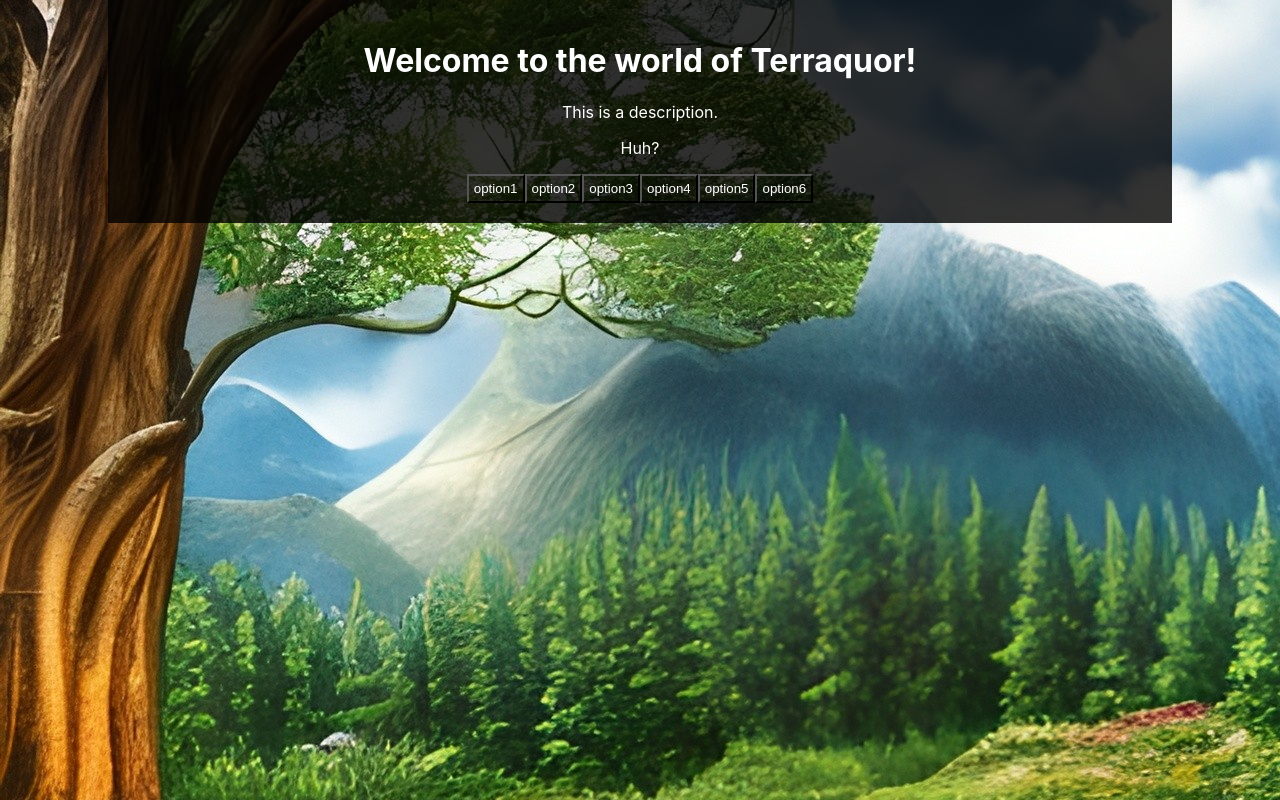
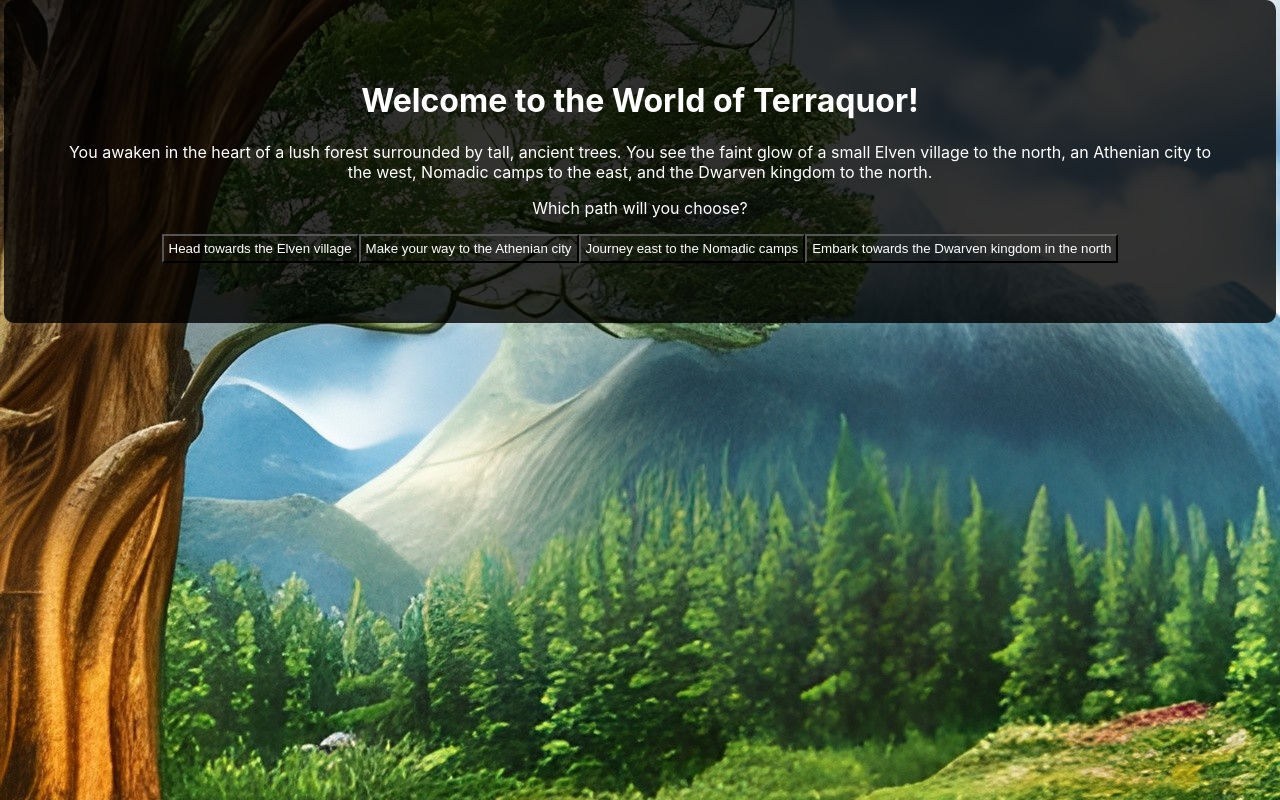
Before and after one commit to JordanHassy/ReactApp, a React (Create React App) app: page / in a window 1280 px wide. Built offline with nearby package versions, Linux system fonts and the light colour scheme.

Commit message:
Added some design changes and some comments

```diff
--- a/src/App.css
+++ b/src/App.css
@@ -42,12 +42,15 @@
   The following css attributes are the ones added by Jordan and Travis
 */
 .textBox {
-  background-color: rgb(0, 0, 0, .8);
-  width: 80%;
-  padding: 20px;
-  margin-left: auto;
-  margin-right: auto;
+  text-align: center;
+  background-color: rgb(0, 0, 0, .8); /* Dark grey for the game container */
   color: white;
+  padding: 60px;
+  border-radius: 10px;
+  box-shadow: 0 0 20px rgba(255, 255, 255, 0.1);
+  max-width: 1200px;
+  width: 90%;
+  margin: auto;
 }
 
 .textBox button {
--- a/src/App.js
+++ b/src/App.js
@@ -6,18 +6,28 @@ import TextBox from "./TextBox";
 
 function App() {
 
-  let description = "This is a description.";
-  let question = "Huh?";
-  let title = "Welcome to the world of Terraquor!";
-  let options = [{option: "option1", action: () => {alert('option 1 clicked')}},
-  {option: "option2", action: () => {alert('option 2 clicked')}},
-  {option: "option3", action: () => {alert('option 3 clicked')}},
-  {option: "option4", action: () => {alert('option 4 clicked')}},
-  {option: "option5", action: () => {alert('option 5 clicked')}},
-  {option: "option6", action: () => {alert('option 6 clicked')}}];
+  //These are all exampe variables. These will eventually be set in a different js file with all the logic begind them included
+  //They are used in order to familiarize with the way components work in React
+  let description = "You awaken in the heart of a lush forest surrounded by tall, ancient trees. You see the faint glow of a small Elven village to the north, an Athenian city to the west, Nomadic camps to the east, and the Dwarven kingdom to the north.";
+  let question = "Which path will you choose?";
+  let title = "Welcome to the World of Terraquor!";
+  //the "options" array has json elements. This will make accessing these elements similar to accessing our json element
+  //during gameplay. The goal is to put the user data in Json, or some object oriented structure, so that we can
+  //update the state off the App.js page efforlessly, and use events to do so. We should eventually be getting all the
+  //data on the App.js page from the games state, and update that state with the logic of a different js file.
+  let options = [{option: "Head towards the Elven village", action: () => {alert('option 1 clicked')}},
+  {option: "Make your way to the Athenian city", action: () => {alert('option 2 clicked')}},
+  {option: "Journey east to the Nomadic camps", action: () => {alert('option 3 clicked')}},
+  {option: "Embark towards the Dwarven kingdom in the north", action: () => {alert('option 4 clicked')}}];
 
+  //This is a simple outline for the game, with an example image. This image can, of course, be modified by a js file,
+  //or dynamically rendered to some kind of state data.
   return (
     <div className="App" style={{backgroundImage: "url(/titleImage.jpg)"}}>
+      {/* The code for this TextBox element is contained in the TextBox.jsx file in the src folder.
+      The .jsx extension is the same thing as a .js extension, the logo just looks cooler, and using
+      .jsx for all components we create will make it easier to navigate between logic(.js files) and
+      components(.jsx files)*/}
       <TextBox options = {options} description={description} question={question} title={title}/>
     </div>
   );
```
